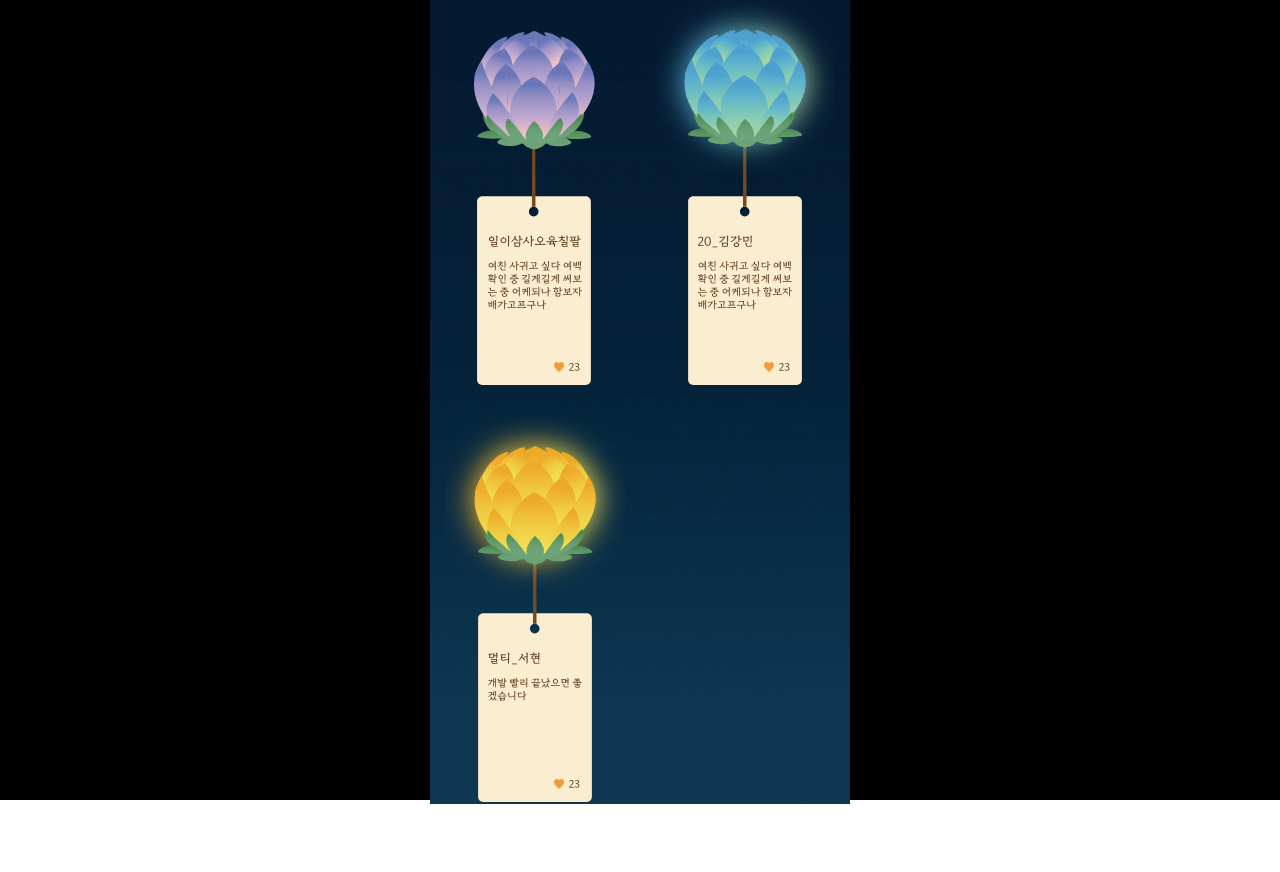
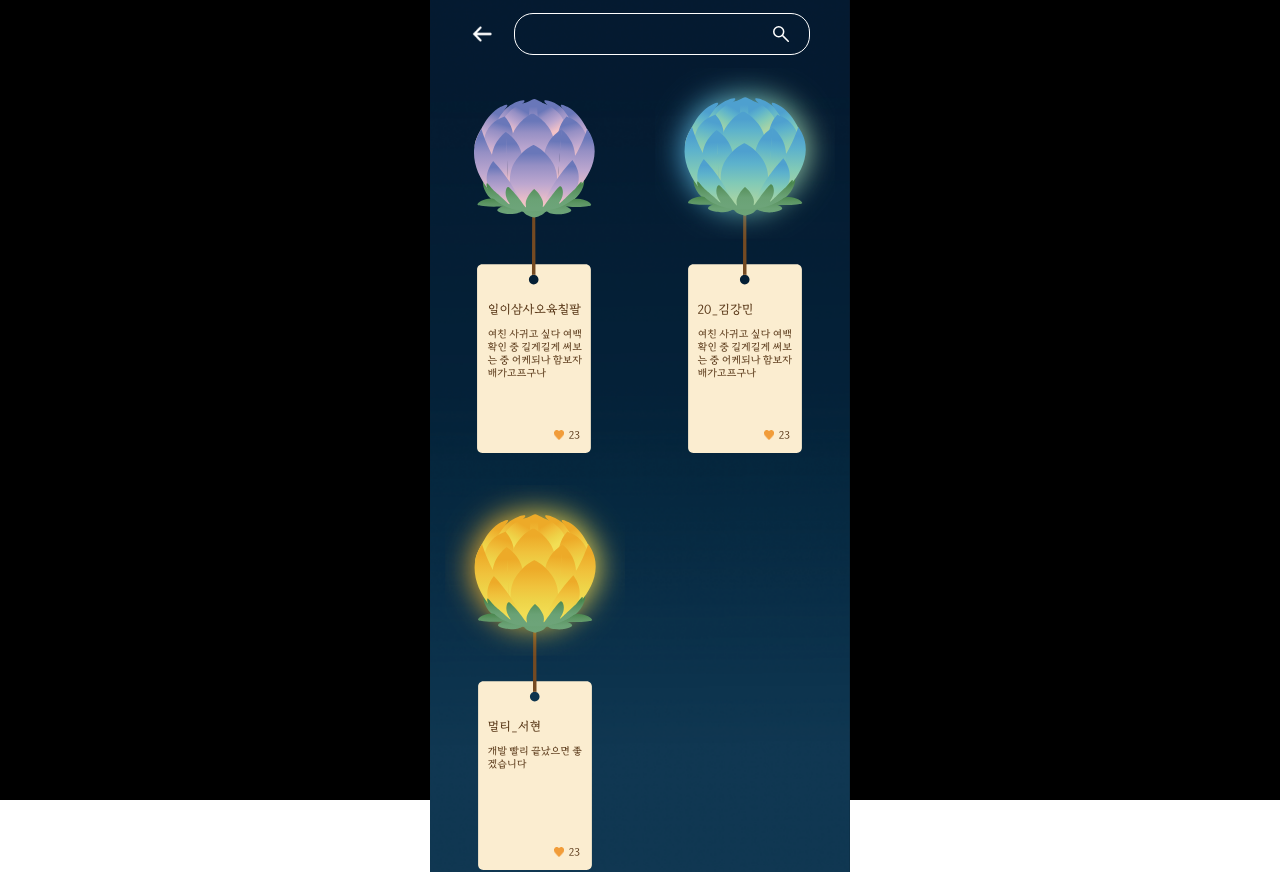
Before and after one commit to irumi-dgu/irumi-forntend, a React (Vite) app: page /lanterns in a window 1280 px wide. Before the commit the page ends 804 px from the top, so only its background shows below. Built offline with nearby package versions, Linux system fonts and the light colour scheme.

Commit message:
:sparkles: Feat: 둘러보기 Header
헤더 제작

```diff
--- /dev/null
+++ b/src/components/common/backBtn/BackBtn.jsx
@@ -0,0 +1,12 @@
+import React from "react";
+import * as S from "./style";
+
+const BackBtn = () => {
+  return (
+    <S.BackBtnBox>
+      <img src="/backBtn.png" style={{ width: "20px" }} />
+    </S.BackBtnBox>
+  );
+};
+
+export default BackBtn;
--- /dev/null
+++ b/src/components/common/backBtn/style.jsx
@@ -0,0 +1,8 @@
+import { styled } from "styled-components";
+export const BackBtnBox = styled.div`
+  width: 24px;
+  height: 24px;
+  display: flex;
+  justify-content: center;
+  align-items: center;
+`;
--- a/src/pages/lanterns/Lanterns.jsx
+++ b/src/pages/lanterns/Lanterns.jsx
@@ -1,6 +1,7 @@
 import React from "react";
 import * as S from "./style";
 import Lantern from "../../components/lantern/Lantern";
+import BackBtn from "../../components/common/backBtn/BackBtn";
 
 function Lanterns() {
   // get 해올거
@@ -35,6 +36,13 @@ function Lanterns() {
 
   return (
     <S.LanternsWrapper>
+      <S.Header>
+        <BackBtn />
+        <S.Search>
+          <S.Input />
+          <img src="/icon_search.svg" style={{ width: "16px" }} />
+        </S.Search>
+      </S.Header>
       <S.LanternsList>
         {data.map(item => (
           <S.LanternBox key={item.id}>
--- a/src/pages/lanterns/style.jsx
+++ b/src/pages/lanterns/style.jsx
@@ -11,19 +11,41 @@ export const LanternsWrapper = styled.div`
   background-size: cover;
   background-position: center;
   color: ${props => props.theme.colors.font};
-  * {
-    /* border: solid 1px white; */
-  }
 `;
 
+export const Header = styled.div`
+  width: 100%;
+  display: flex;
+  height: 38px;
+  justify-content: space-between;
+  align-items: center;
+  padding: 0px 40px;
+  margin: 15px 0px;
+`;
+
+export const Search = styled.div`
+  flex-grow: 1;
+  border: solid 1px white;
+  border-radius: 19px;
+  margin-left: 20px;
+  display: flex;
+  justify-content: center;
+  align-items: center;
+  padding: 10px 20px;
+  color: white;
+`;
+
+export const Input = styled.input`
+  flex-grow: 1;
+  font-size: 16px;
+
+  margin-right: 5px;
+`;
 export const LanternsList = styled.div`
   width: 100%;
   display: grid;
   grid-template-columns: 1fr 1fr;
   grid-row-gap: 30px;
-  * {
-    /* border: solid 1px white; */
-  }
 `;
 
 export const LanternBox = styled.div`
```
Also changed, not shown: public/icon_search.svg (added).
